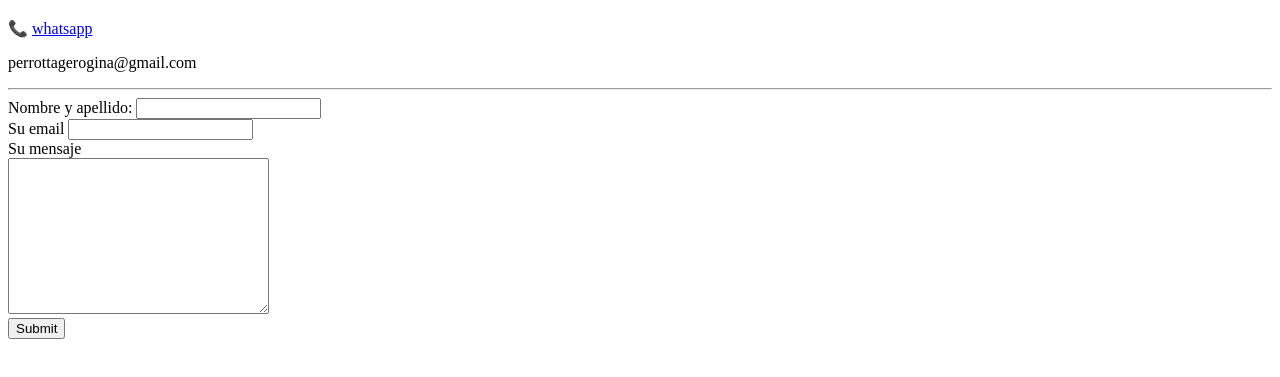
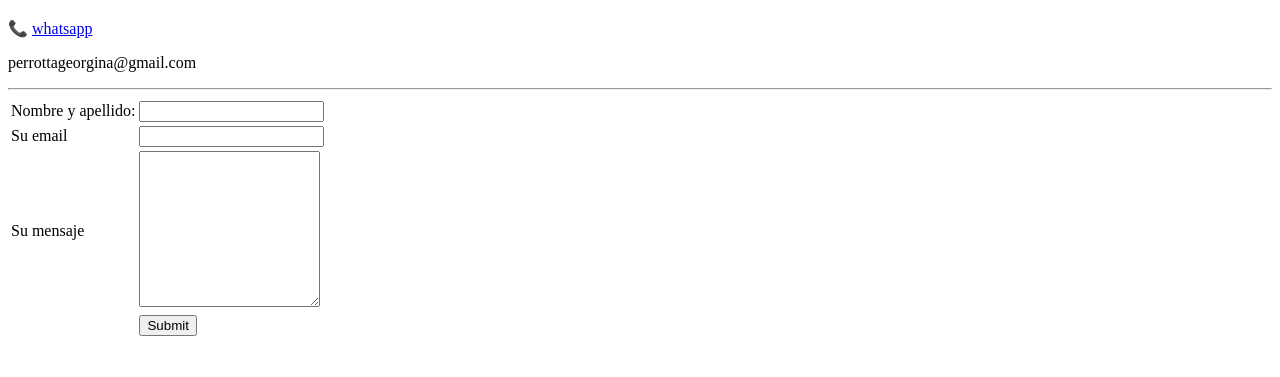
Before and after one commit to Georp0077/CV, a plain HTML site: page contacto.html in a window 1280 px wide. Shown: the part 61-438 px from the top of the page. Drawn offline with Linux system fonts and the light colour scheme.

Commit message:
Add files via upload

```diff
--- a/contacto.html
+++ b/contacto.html
@@ -9,16 +9,29 @@
 <body>
   <h1>Contactame</h1>
   <p> &#128222 <a href="https://web.whatsapp.com/">whatsapp</a></p>
-  <p>perrottagerogina@gmail.com</p>
-<hr>
+  <p>perrottageorgina@gmail.com</p>
+  <hr>
+
   <form action="mailto:perrottageorgina@gmail.com" method=post enctype=text/plain>
-    <label>Nombre y apellido:</label>
-    <input type="text" name="tu Nombre" value=""><br>
-    <label>Su email</label>
-    <input type="email" name="tu email" value=""><br>
-    <label>Su mensaje</label><br>
-    <textarea name="tu mensaje" rows="10" cols="30"></textarea><br>
-    <input type="submit" name=""><br>
+<table>
+<tr>
+  <td><label>Nombre y apellido:</label></td>
+  <td><input type="text" name="tu Nombre" value=""></td>
+</tr>
+<tr>
+  <td><label>Su email</label></td>
+  <td> <input type="email" name="tu email" value=""></td>
+</tr>
+  <tr>
+    <td><label>Su mensaje</label><br></td>
+    <td><textarea name="tu mensaje" rows="10" cols="20"></textarea></td>
+  </tr>
+  <tr>
+    <td></td>
+    <td><input type="submit" name=""></td>
+  </tr>
+    </table>
+
   </form>
 </body>
 
```
Also changed, not shown: index.html (+1 -2 lines), pasatiempos.html (+1 -1 lines).
